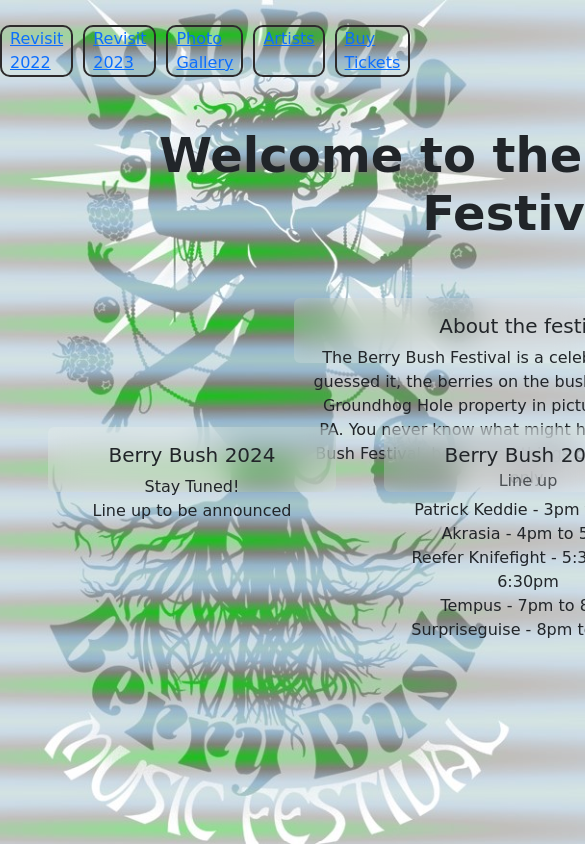
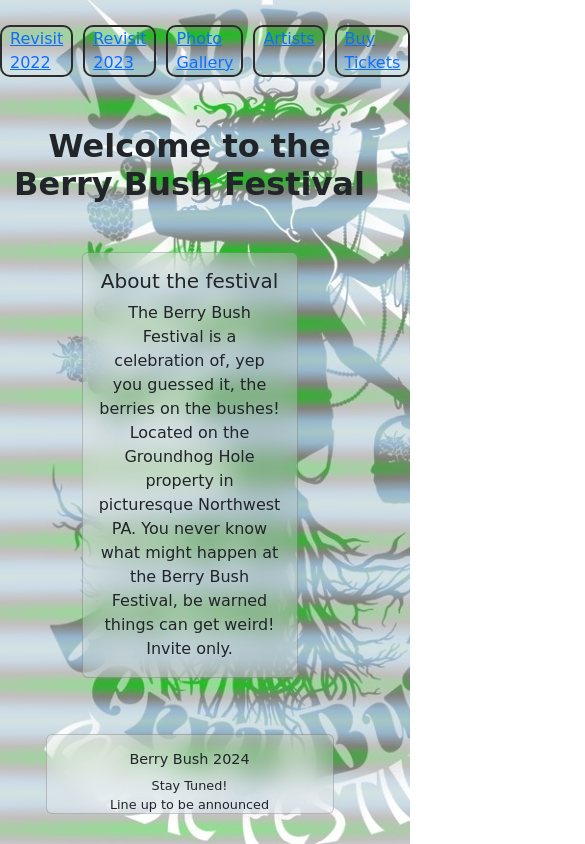
Before and after one commit to MSRule88/BerryBush, a plain HTML site: page index.html in a window 390 px wide. Shown: the top 844 px of the page, 585 px wide, since content can reach past the window. Drawn offline with nearby package versions, Linux system fonts and the light colour scheme; a web font is replaced by a local one.

Commit message:
Add files via upload

```diff
--- a/index.html
+++ b/index.html
@@ -38,8 +38,8 @@
 
     </header>
 
-<div class="divcontainer">
-    <div class="maintext">
+<div class="divcontainerI">
+    <div class="maintextI">
         <h1>Welcome to the Berry Bush Festival</h1>
 
     </div>
@@ -53,7 +53,7 @@
       </div>
 
     <div class="card" id="Card1" style="width: 18rem;">
-        <div class="card-body">
+        <div class="card-body Itext">
           <h5 class="card-title">Berry Bush 2024</h5>
 
           <p class="card-text">Stay Tuned!</p>
@@ -63,7 +63,7 @@
       </div>
 
       <div class="card" id="Card2" style="width: 18rem;">
-        <div class="card-body">
+        <div class="card-body Itext">
           <h5 class="card-title">Berry Bush 2023</h5>
           <h6 class="card-subtitle mb-2 text-body-secondary">Line up</h6>
           <p class="card-text">Patrick Keddie - 3pm to 4pm</p>
@@ -76,7 +76,7 @@
       </div>
 
       <div class="card" id="Card3" style="width: 18rem;">
-        <div class="card-body">
+        <div class="card-body Itext">
             <h5 class="card-title">Berry Bush 2022</h5>
             <h6 class="card-subtitle mb-2 text-body-secondary">Line up</h6>
             <p class="card-text">Patrick Keddie - 3pm to 4pm</p>
--- a/public/style.css
+++ b/public/style.css
@@ -42,7 +42,7 @@ body > * {
   border-radius: 10px;
 }
 
-.divcontainer {
+.divcontainerI {
   height: 100vh;
   display: grid;
   gap: 3rem;
@@ -54,7 +54,7 @@ body > * {
   text-align: center;
 }
 
-.maintext {
+.maintextI {
   grid-column-start: 2;
   grid-column-end: 8;
   grid-row-start: 1;
@@ -64,7 +64,7 @@ body > * {
   margin-top: 10px;
 }
 
-.maintext h1{
+.maintextI h1{
   font-size: 3rem;
   font-weight: 600;
   text-align: center;
@@ -106,6 +106,146 @@ body > * {
   justify-self: center;
   text-align: center;
 }
+
+@media (max-height: 945px) or (max-width: 1040px){
+.divcontainerI {
+  height: 100vh;
+  display: grid;
+  gap: 2.5rem;
+  grid-template-columns: 1fr 1fr 1fr 1fr 1fr 1fr 1fr 1fr;
+  grid-template-rows: 1fr 1fr 1fr 1fr 1fr 1fr 1fr 1fr 1fr 1fr 1fr 1fr 1fr 1fr 1fr;
+}
+
+.Itext p{
+  font-size: 0.8rem;
+}
+
+.Itext h5{
+  font-size: 0.9rem;
+}
+
+.maintextI {
+  grid-column-start: 2;
+  grid-column-end: 8;
+  grid-row-start: 1;
+  grid-row-end: 1;
+  text-align: center;
+  padding-top: 15px;
+  margin-top: 10px;
+}
+
+.maintextI h1{
+  font-size: 3rem;
+  font-weight: 600;
+  text-align: center;
+  align-self: center;
+}
+
+#AboutMe {
+  grid-column-start: 3;
+  grid-column-end: 7;
+  grid-row-start: 2;
+  grid-row-end: 2;
+  justify-self: center;
+  text-align: center;
+}
+
+#Card1 {
+  grid-column-start: 4;
+  grid-column-end: 6;
+  grid-row-start: 3;
+  grid-row-end: 6;
+  justify-self: center;
+  text-align: center;
+  }
+
+#Card2 {
+  grid-column-start: 4;
+  grid-column-end: 6;
+  grid-row-start: 6;
+  grid-row-end: 11;
+  justify-self: center;
+  text-align: center;
+}
+
+#Card3 {
+  grid-column-start: 4;
+  grid-column-end: 6;
+  grid-row-start: 11;
+  grid-row-end: 16;
+  justify-self: center;
+  text-align: center;
+}}
+
+@media (max-height: 530px) or (max-width: 530px){
+  .divcontainerI {
+    height: 100vh;
+    display: grid;
+    gap: 2.5rem;
+    grid-template-columns: 0.25fr 1fr 1fr 0.25fr;
+    grid-template-rows: 1fr 1fr 1fr 1fr 1fr 1fr 1fr 1fr 1fr 1fr 1fr 1fr 1fr 1fr 1fr;
+  }
+
+  .Itext p{
+    font-size: 0.8rem;
+  }
+
+  .Itext h5{
+    font-size: 0.9rem;
+  }
+
+  .maintextI {
+    grid-column-start: 1;
+    grid-column-end: 5;
+    grid-row-start: 1;
+    grid-row-end: 1;
+    text-align: center;
+    padding-top: 15px;
+    margin-top: 10px;
+  }
+
+  .maintextI h1{
+    font-size: 2rem;
+    font-weight: 600;
+    text-align: center;
+    align-self: center;
+  }
+
+  #AboutMe {
+    grid-column-start: 2;
+    grid-column-end: 4;
+    grid-row-start: 2;
+    grid-row-end: 2;
+    justify-self: center;
+    text-align: center;
+  }
+
+  #Card1 {
+    grid-column-start: 2;
+    grid-column-end: 4;
+    grid-row-start: 3;
+    grid-row-end: 6;
+    justify-self: center;
+    text-align: center;
+    }
+
+  #Card2 {
+    grid-column-start: 2;
+    grid-column-end: 4;
+    grid-row-start: 6;
+    grid-row-end: 11;
+    justify-self: center;
+    text-align: center;
+  }
+
+  #Card3 {
+    grid-column-start: 2;
+    grid-column-end: 4;
+    grid-row-start: 11;
+    grid-row-end: 16;
+    justify-self: center;
+    text-align: center;
+  }}
 
 .maintextA {
   grid-column-start: 2;
@@ -515,7 +655,7 @@ body > * {
                   grid-template-rows: 0.5fr 1fr 1fr 1fr 1fr 1fr 1fr;
                 }
 
-                .card {
+                .aCard {
                   height: 65px;
                   border: 0px;
                 }
```
Also changed, not shown: public/Artists.html (+6 -6 lines).
